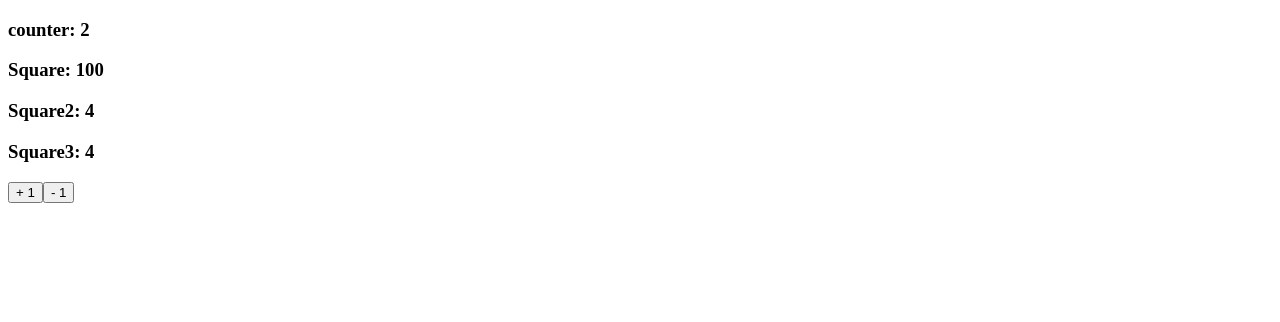
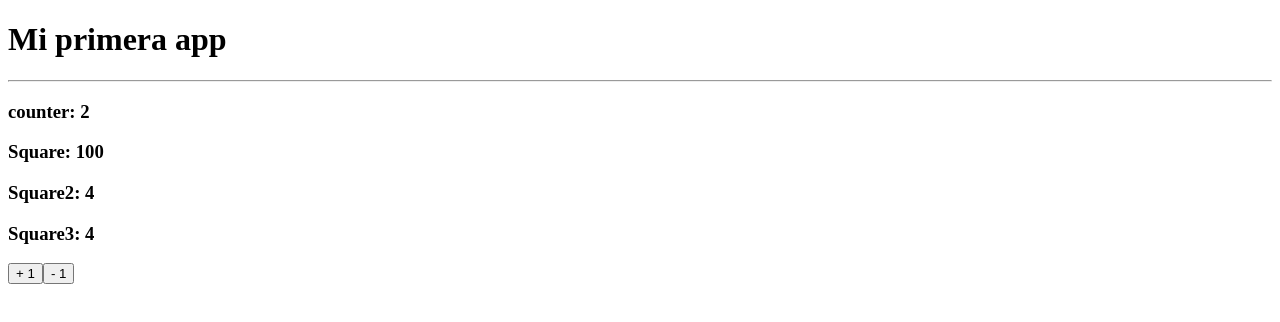
Before and after one commit to oscarmauriciogiraldo/Vue-Practice, a Vue app in the folder indesicion-app/: page / in a window 1280 px wide. Shown: the top 322 px of the page. Built offline with nearby package versions, Linux system fonts and the light colour scheme.

Commit message:
primer componente fin

```diff
--- a/indesicion-app/src/App.vue
+++ b/indesicion-app/src/App.vue
@@ -1,44 +1,16 @@
-<!-- Este es eñ unico componente que permite
-el nombre del componente con una sola palabra
-sfc -->
 <template>
-    <!-- <h1>Hola Vue</h1> -->
-    <!-- Eventos y estados -->
-    <section>
-        <h3>counter: {{ counter }}</h3>
-        <h3>Square: {{ 10 * 10 }}</h3>
-        <h3>Square2: {{ counter * counter }}</h3>
-        <h3>Square3: {{ squareCounter }}</h3>
+    <h1>Mi primera app</h1>
+    <hr>
+    <MyCounter />
+</template>
 
-        <div>
-            <button @click="counter++"> + 1 </button>
-            <button @click="counter--"> - 1 </button>
-        </div>
-    </section>
-</template>
-<!-- Si no se refrescan los cambios
-entonces ctrl shif y reload  -->
+<script lang="ts" setup>
+import MyCounter from './components/MyCounter.vue';
+/* import { defineComponent } from 'vue' */
 
-<!-- Forma corta para decir que se
-    trabaja con composition api -->
-<script lang="ts" setup>
-    import { computed, ref } from 'vue';
+/* export default defineComponent({
+    setup() {
 
-    /* Basado en el counter puedo saber cual es el valor cuadrado */
-    //se define una variable reactiva
-    const counter = ref(2)
-
-    //Propiedad computada para calcular el squere
-    const squareCounter = computed(() => counter.value * counter.value)
-
-    /* console.log('hola mundo'); */
+    },
+}) */
 </script>
-
-<!-- optional el estilo -->
-<!-- scoped  es solo para aplicar estos estilos
-    a este componente  -->
-<style scoped>
-    h1{
-        color: green;
-    }
-</style>
```
